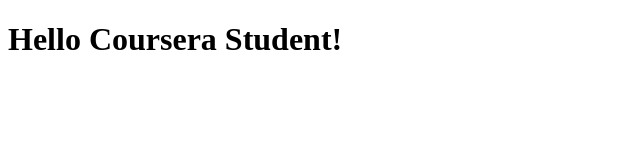
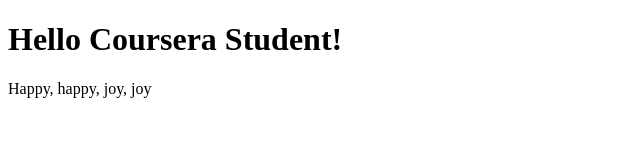
Before and after one commit to david-burhans/coursera-test, a plain HTML site: page index.html in a window 1280 px wide. Shown: the whole page, without its empty margins (0-640 px from the left). Drawn offline with Linux system fonts and the light colour scheme.

Commit message:
updated index

```diff
--- a/index.html
+++ b/index.html
@@ -6,5 +6,6 @@
   </head>
   <body>
     <h1>Hello Coursera Student!</h1>
+    <p>Happy, happy, joy, joy</p>
   </body>
 </html>
```
